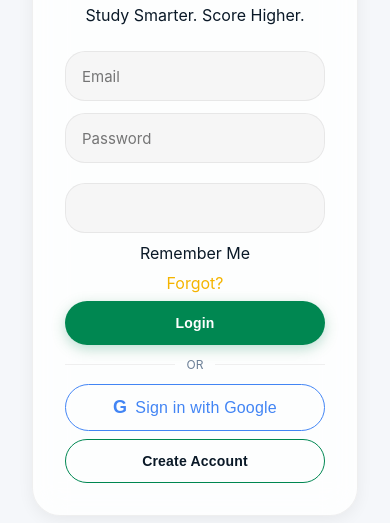
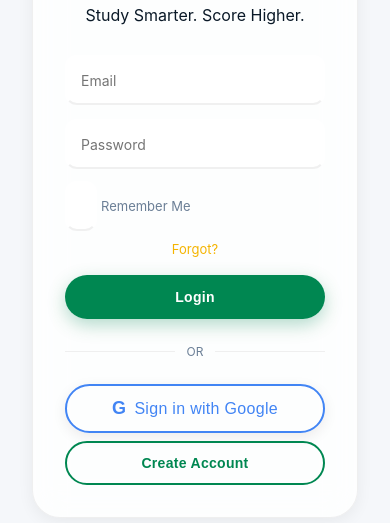
Before and after one commit to donchester111-cpu/StudentNija, a plain HTML site: page index.html in a window 390 px wide. Shown: the part 127-650 px from the top of the page. Drawn offline with Linux system fonts and the light colour scheme.

Commit message:
Enhance login/sign-in styles and layout
Added styles for upgraded login/sign-in section including input fields, buttons, and mobile optimizations.

```diff
--- a/style.css
+++ b/style.css
@@ -2040,3 +2040,250 @@ textarea {
 .achievements-grid .ach-item .ach-status.unlocked {
   color: var(--accent-green);
 }
+
+
+
+
+
+
+/* ============================================================
+   UPGRADED LOGIN / SIGN‑IN SECTION
+   ============================================================ */
+
+/* Outer glass card (container for the auth page) */
+.glass-card.auth-container {
+  max-width: 420px;
+  margin: 30px auto;
+  padding: 40px 28px 32px;
+  animation: authCardIn 0.6s cubic-bezier(0.2, 0.9, 0.4, 1);
+  border: 1px solid var(--border-light);
+  box-shadow: var(--shadow-lg);
+}
+
+@keyframes authCardIn {
+  from {
+    opacity: 0;
+    transform: translateY(30px) scale(0.95);
+  }
+  to {
+    opacity: 1;
+    transform: translateY(0) scale(1);
+  }
+}
+
+/* App title inside the auth card */
+.auth-container h1 {
+  font-size: 34px;
+  font-weight: 800;
+  letter-spacing: -0.5px;
+  margin-bottom: 6px;
+  background: linear-gradient(135deg, var(--accent-green), #00C3FF);
+  -webkit-background-clip: text;
+  -webkit-text-fill-color: transparent;
+  background-clip: text;
+}
+
+/* Subtitle */
+.auth-container p {
+  font-size: 14px;
+  color: var(--text-muted);
+  margin-bottom: 24px;
+  font-weight: 500;
+}
+
+/* Input fields inside the auth forms */
+#authForms input {
+  background: var(--bg-card-solid);
+  border: 2px solid transparent;
+  border-bottom: 2px solid var(--border-light);
+  border-radius: 12px;
+  padding: 14px 16px;
+  margin: 10px 0;
+  font-size: 15px;
+  transition: border-color 0.25s, box-shadow 0.25s, background 0.2s;
+  box-shadow: none;
+  width: 100%;
+  color: var(--text-primary);
+  -webkit-appearance: none;
+}
+
+#authForms input:focus {
+  outline: none;
+  border-bottom-color: var(--accent-green);
+  box-shadow: 0 4px 12px rgba(0, 135, 81, 0.12);
+  background: var(--bg-card);
+}
+
+/* Buttons inside auth forms */
+#authForms .btn-primary,
+#authForms .btn-outline {
+  width: 100%;
+  padding: 14px 20px;
+  border-radius: 60px;
+  font-weight: 600;
+  font-size: 16px;
+  letter-spacing: 0.3px;
+  margin-top: 10px;
+  transition: transform 0.2s, box-shadow 0.25s;
+}
+
+#authForms .btn-primary {
+  background: linear-gradient(135deg, var(--accent-green), var(--accent-green-light));
+  border: none;
+  color: #fff;
+  box-shadow: 0 6px 18px rgba(0, 135, 81, 0.3);
+}
+
+#authForms .btn-primary:active {
+  transform: scale(0.97);
+  box-shadow: 0 4px 12px rgba(0, 135, 81, 0.25);
+}
+
+#authForms .btn-outline {
+  border: 2px solid var(--accent-green-light);
+  background: transparent;
+  color: var(--accent-green-light);
+}
+
+#authForms .btn-outline:active {
+  background: rgba(0, 135, 81, 0.08);
+}
+
+/* Google sign‑in button */
+#googleSignInBtn {
+  display: flex;
+  align-items: center;
+  justify-content: center;
+  gap: 12px;
+  background: #fff;
+  color: #0A1927;
+  border: none;
+  box-shadow: 0 4px 14px rgba(0,0,0,0.08);
+  font-weight: 600;
+  font-size: 16px;
+  padding: 14px 20px;
+  border-radius: 60px;
+  width: 100%;
+  cursor: pointer;
+  transition: transform 0.2s, box-shadow 0.25s, background 0.2s;
+  margin-top: 12px;
+}
+
+#googleSignInBtn:hover {
+  background: #f9f9f9;
+  box-shadow: 0 6px 20px rgba(0,0,0,0.12);
+}
+
+#googleSignInBtn:active {
+  transform: scale(0.97);
+}
+
+.dark-theme #googleSignInBtn {
+  background: #1e2a3a;
+  color: #F0F4FA;
+  box-shadow: 0 4px 14px rgba(0,0,0,0.3);
+}
+
+.dark-theme #googleSignInBtn:hover {
+  background: #273445;
+}
+
+/* Divider line between login and Google button */
+#authForms hr {
+  border: 0;
+  border-top: 1px solid var(--border-light);
+  margin: 20px 0;
+}
+
+/* “Remember me” and “Forgot?” row */
+#authForms .flex-between {
+  margin: 8px 0;
+  font-size: 13px;
+  color: var(--text-muted);
+}
+
+#authForms .flex-between label {
+  cursor: pointer;
+  display: flex;
+  align-items: center;
+  gap: 4px;
+}
+
+#authForms .flex-between input[type="checkbox"] {
+  width: auto;
+  margin: 0;
+  accent-color: var(--accent-green);
+}
+
+#forgotBtn {
+  color: var(--accent-gold);
+  cursor: pointer;
+  transition: color 0.2s;
+}
+
+#forgotBtn:hover {
+  color: var(--accent-green-light);
+  text-decoration: underline;
+}
+
+/* Register form extra spacing */
+#authForms input[type="email"],
+#authForms input[type="password"] {
+  margin-bottom: 4px;
+}
+
+/* Floating label effect – if you wrap input+label in a div (optional) */
+/* Uncomment if you add .input-group in HTML
+.input-group {
+  position: relative;
+  margin: 12px 0;
+}
+.input-group input {
+  padding-top: 18px;
+  padding-bottom: 10px;
+}
+.input-group label {
+  position: absolute;
+  top: 14px;
+  left: 16px;
+  font-size: 14px;
+  color: var(--text-muted);
+  transition: 0.2s;
+  pointer-events: none;
+}
+.input-group input:focus + label,
+.input-group input:not(:placeholder-shown) + label {
+  top: 4px;
+  font-size: 11px;
+  color: var(--accent-green);
+}
+*/
+
+/* Mobile optimizations */
+@media (max-width: 480px) {
+  .glass-card.auth-container {
+    margin: 16px 8px;
+    padding: 28px 16px 24px;
+  }
+  #authForms input {
+    padding: 12px 14px;
+    font-size: 14px;
+  }
+  #authForms .btn-primary,
+  #authForms .btn-outline,
+  #googleSignInBtn {
+    padding: 12px 16px;
+    font-size: 14px;
+  }
+}
+
+/* Small additional tweaks for register form */
+#authForms input#regName,
+#authForms input#regEmail,
+#authForms input#regPass,
+#authForms input#regConfirm,
+#authForms input#regSchool,
+#authForms input#regDept,
+#authForms input#regLevel {
+  /* same as above, just ensuring consistency */
+   }
```
